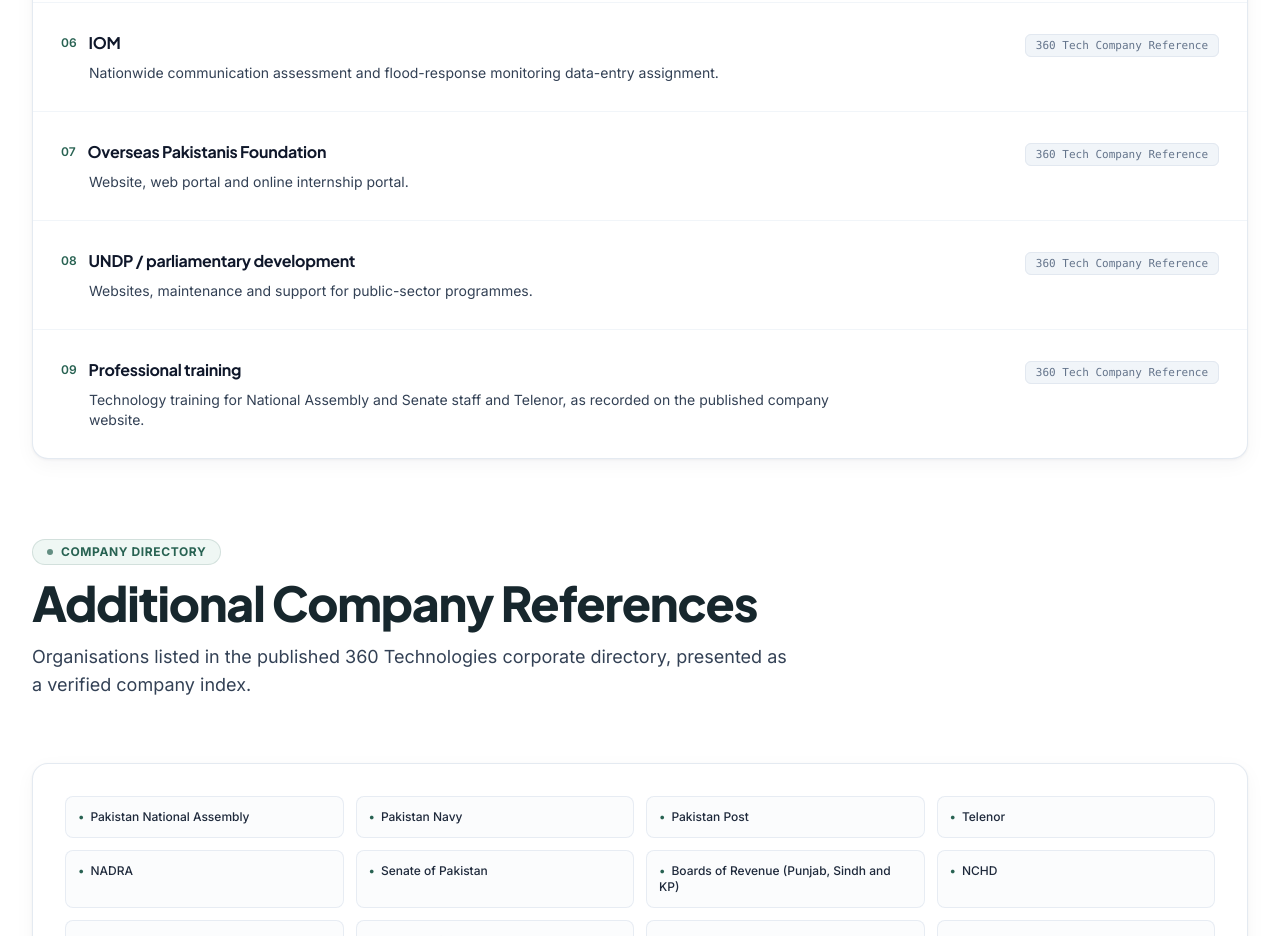
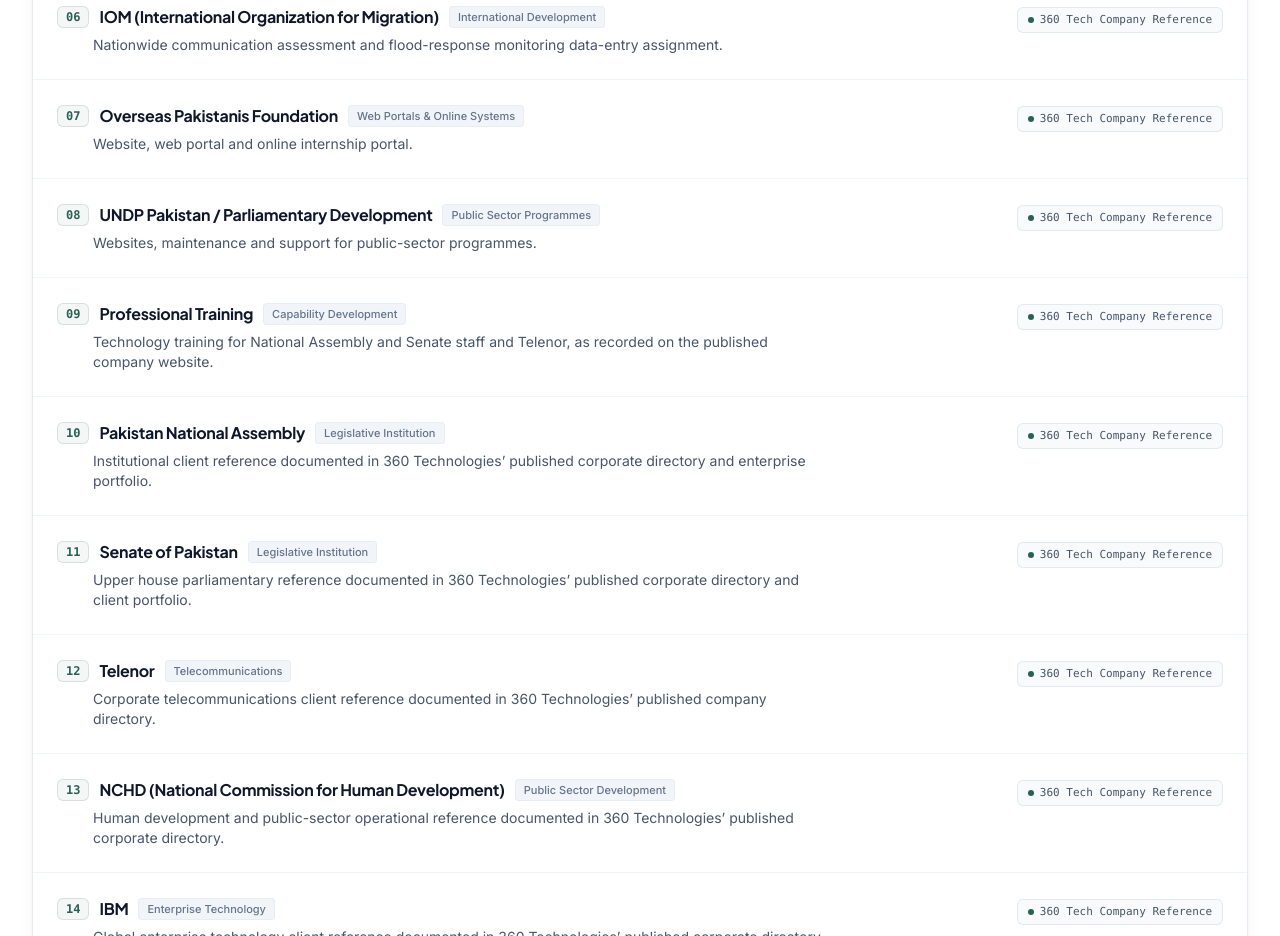
Before and after one commit to mnoumanrasheed/portfolio-atif-malik, a React (Vite) app: page /360-technologies in a window 1280 px wide. Shown: the part 2960-3896 px from the top of the page. Built offline with nearby package versions, Linux system fonts and the light colour scheme; a web font is replaced by a local one.

Commit message:
feat(360-technologies): merge and redesign company references into unified section

```diff
--- a/src/content/portfolio.ts
+++ b/src/content/portfolio.ts
@@ -442,48 +442,117 @@
   companyProjects: [
     {
       organisation: 'Pakistan Post',
+      sector: 'Postal Systems & Logistics',
       projects:
         'International postal system implementation and maintenance; express-mail tracking; complaint/reporting systems; pension and counter automation; postal data processing.'
     },
     {
       organisation: 'Pakistan Navy',
+      sector: 'Defense & Public Sector',
       projects:
         'Budget Management System software and office-automation assignments.'
     },
     {
-      organisation: 'NADRA / public records',
+      organisation: 'NADRA / Public Records',
+      sector: 'National Identity & Data Systems',
       projects:
         'Digitisation and data-entry work involving BISP and Election Commission of Pakistan records, as described by the company.'
     },
     {
-      organisation: 'Provincial Boards of Revenue',
+      organisation: 'Provincial Boards of Revenue (Punjab, Sindh & KP)',
+      sector: 'Land Administration & Digitisation',
       projects:
         'Land-record scanning and data entry across listed districts in Punjab, Sindh and Khyber Pakhtunkhwa.'
     },
     {
-      organisation: 'Sindh education / RSU',
+      organisation: 'Sindh Education / RSU',
+      sector: 'Education Sector Reform',
       projects:
         'School-student and school-budget applications, education data management and reform support.'
     },
     {
-      organisation: 'IOM',
+      organisation: 'IOM (International Organization for Migration)',
+      sector: 'International Development',
       projects:
         'Nationwide communication assessment and flood-response monitoring data-entry assignment.'
     },
     {
       organisation: 'Overseas Pakistanis Foundation',
+      sector: 'Web Portals & Online Systems',
       projects:
         'Website, web portal and online internship portal.'
     },
     {
-      organisation: 'UNDP / parliamentary development',
+      organisation: 'UNDP Pakistan / Parliamentary Development',
+      sector: 'Public Sector Programmes',
       projects:
         'Websites, maintenance and support for public-sector programmes.'
     },
     {
-      organisation: 'Professional training',
+      organisation: 'Professional Training',
+      sector: 'Capability Development',
       projects:
         'Technology training for National Assembly and Senate staff and Telenor, as recorded on the published company website.'
+    },
+    {
+      organisation: 'Pakistan National Assembly',
+      sector: 'Legislative Institution',
+      projects:
+        'Institutional client reference documented in 360 Technologies’ published corporate directory and enterprise portfolio.'
+    },
+    {
+      organisation: 'Senate of Pakistan',
+      sector: 'Legislative Institution',
+      projects:
+        'Upper house parliamentary reference documented in 360 Technologies’ published corporate directory and client portfolio.'
+    },
+    {
+      organisation: 'Telenor',
+      sector: 'Telecommunications',
+      projects:
+        'Corporate telecommunications client reference documented in 360 Technologies’ published company directory.'
+    },
+    {
+      organisation: 'NCHD (National Commission for Human Development)',
+      sector: 'Public Sector Development',
+      projects:
+        'Human development and public-sector operational reference documented in 360 Technologies’ published corporate directory.'
+    },
+    {
+      organisation: 'IBM',
+      sector: 'Enterprise Technology',
+      projects:
+        'Global enterprise technology client reference documented in 360 Technologies’ published corporate directory.'
+    },
+    {
+      organisation: 'Gemalto UAE',
+      sector: 'Digital Security & Identity',
+      projects:
+        'International digital security and enterprise reference documented in 360 Technologies’ published corporate directory.'
+    },
+    {
+      organisation: 'Royal Airport Services',
+      sector: 'Aviation & Ground Handling',
+      projects:
+        'Aviation ground handling and operations reference documented in 360 Technologies’ published corporate directory.'
+    },
+    {
+      organisation: 'Global Airport Concierge',
+      sector: 'Aviation & Concierge Operations',
+      projects:
+        'International airport concierge and passenger logistics reference documented in 360 Technologies’ published corporate directory.'
+    },
+    {
+      organisation: 'CalAirCargo USA',
+      sector: 'Air Cargo & Logistics',
+      projects:
+        'Air cargo, freight logistics and operations reference documented in 360 Technologies’ published corporate directory.'
+    },
+    {
+      organisation: 'Enercon',
+      sector: 'Energy & Conservation',
+      projects:
+        'Energy conservation and management sector reference documented in 360 Technologies’ published corporate directory.'
     }
   ] as CompanyProject[],
   publishedClients: [
--- a/src/pages/Technologies360.tsx
+++ b/src/pages/Technologies360.tsx
@@ -1,4 +1,5 @@
 import React from 'react';
+import { ArrowUpRight } from 'lucide-react';
 import { TECHNOLOGIES_360 } from '../content/portfolio';
 import { SectionHeader } from '../components/ui/SectionHeader';
 import { Button } from '../components/ui/Button';
@@ -100,71 +101,66 @@
           </div>
         </div>
 
-        {/* Company Project References */}
+        {/* Company Project References (Unified Section) */}
         <div className="mb-20">
           <ScrollReveal>
             <SectionHeader
               eyebrow="Company Portfolio"
               title="Company Project References"
-              description="Project assignments documented in 360 Technologies company portfolio records."
+              description="Project assignments and organisational references documented in 360 Technologies' company portfolio and published directory."
             />
           </ScrollReveal>
 
           <div className="bg-white border border-slate-200/90 rounded-2xl divide-y divide-slate-100 shadow-soft overflow-hidden">
             {TECHNOLOGIES_360.companyProjects.map((proj, idx) => (
-              <div key={idx} className="p-6 sm:p-7 flex flex-col md:flex-row md:items-start justify-between gap-6 hover:bg-slate-50/50 transition-colors">
-                <div className="space-y-2 max-w-3xl">
-                  <div className="flex items-center gap-3">
-                    <span className="text-xs font-semibold text-brand">0{idx + 1}</span>
-                    <h4 className="font-display font-bold text-base text-slate-900">{proj.organisation}</h4>
-                    {proj.sector && <span className="text-xs text-slate-500">({proj.sector})</span>}
+              <div
+                key={idx}
+                className="p-5 sm:p-6 transition-all duration-200 hover:bg-slate-50/70 group"
+              >
+                <div className="flex flex-col md:flex-row md:items-start justify-between gap-4">
+                  <div className="space-y-1.5 max-w-3xl">
+                    <div className="flex flex-wrap items-center gap-2.5">
+                      <span className="font-mono text-xs font-bold text-[#286252] bg-[#286252]/5 border border-[#286252]/15 px-2 py-0.5 rounded-md shrink-0">
+                        {String(idx + 1).padStart(2, '0')}
+                      </span>
+                      <h3 className="font-display font-bold text-base text-slate-900 group-hover:text-[#286252] transition-colors">
+                        {proj.organisation}
+                      </h3>
+                      {proj.sector && (
+                        <span className="text-[11px] font-medium text-slate-500 bg-slate-100 px-2 py-0.5 rounded border border-slate-200/60">
+                          {proj.sector}
+                        </span>
+                      )}
                     </div>
-                  <p className="text-xs sm:text-sm text-slate-700 leading-relaxed pl-7 font-normal">
+                    <p className="text-xs sm:text-sm text-slate-600 leading-relaxed font-normal sm:pl-9">
                       {proj.projects}
                     </p>
                   </div>
-                <div className="shrink-0 pl-7 md:pl-0">
-                  <span className="text-[11px] font-mono text-slate-500 bg-slate-100 px-2.5 py-1 rounded-md border border-slate-200">
+
+                  <div className="shrink-0 pl-9 md:pl-0 pt-1 md:pt-0">
+                    <span className="inline-flex items-center gap-1.5 text-[11px] font-mono text-slate-600 bg-slate-50 px-2.5 py-1 rounded-md border border-slate-200/90 group-hover:border-[#286252]/30 group-hover:bg-white transition-colors">
+                      <span className="w-1.5 h-1.5 rounded-full bg-[#286252]" />
                       360 Tech Company Reference
                     </span>
                   </div>
                 </div>
-            ))}
-          </div>
-        </div>
-
-        {/* Additional Company References */}
-        <div className="mb-20">
-          <ScrollReveal>
-            <SectionHeader
-              eyebrow="Company Directory"
-              title="Additional Company References"
-              description="Organisations listed in the published 360 Technologies corporate directory, presented as a verified company index."
-            />
-          </ScrollReveal>
-
-          <div className="bg-white border border-slate-200/90 rounded-2xl p-8 shadow-soft">
-            <div className="grid grid-cols-2 sm:grid-cols-3 lg:grid-cols-4 gap-3">
-              {TECHNOLOGIES_360.publishedClients.map((client, idx) => (
-                <div
-                  key={idx}
-                  className="p-3 rounded-lg border border-slate-200/80 bg-slate-50/60 text-xs font-medium text-slate-800"
-                >
-                  <span className="text-brand mr-1.5">•</span>
-                  {client}
               </div>
             ))}
-            </div>
 
-            <div className="mt-8 pt-6 border-t border-slate-100 flex flex-col sm:flex-row sm:items-center justify-between gap-4 text-xs text-slate-500">
-              <span>Source: Published 360 Technologies company portfolio.</span>
+            {/* Source Attribution & Official Directory Link */}
+            <div className="p-4 sm:p-5 bg-slate-50/80 border-t border-slate-100 flex flex-col sm:flex-row sm:items-center justify-between gap-3 text-xs text-slate-500">
+              <span className="flex items-center gap-2">
+                <span className="w-1.5 h-1.5 rounded-full bg-slate-400" />
+                Source: Published 360 Technologies company portfolio and published directory.
+              </span>
               <a
                 href={TECHNOLOGIES_360.directoryUrl}
                 target="_blank"
                 rel="noopener noreferrer"
-                className="text-brand font-semibold hover:underline"
+                className="inline-flex items-center gap-1.5 text-[#286252] font-semibold hover:underline"
               >
-                View original directory online &rarr;
+                <span>View original directory online</span>
+                <ArrowUpRight className="w-3.5 h-3.5" />
               </a>
             </div>
           </div>
```
Lines whose indentation alone changed are shown as unchanged.
